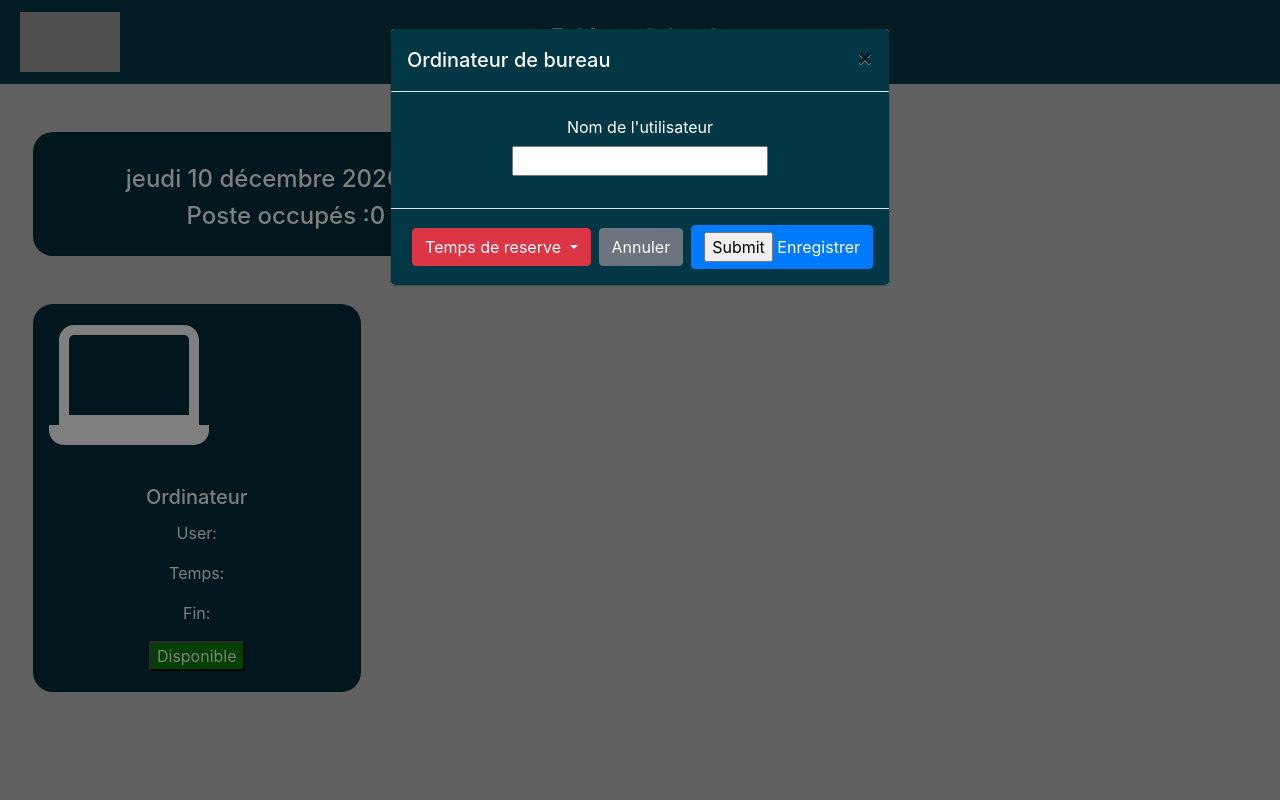
After one commit to MEGARISSE-Yannick/Cafe404, a PHP site: page /principale.php in a window 1280 px wide, after a click on "Disponible". The commit adds this page. Run offline with PHP 8.4, Linux system fonts and the light colour scheme; grey boxes are pictures that could not be loaded.

Commit message:
Add files via upload

```diff
--- a/javascript.js
+++ b/javascript.js
@@ -1,33 +1,83 @@
+var d = new Date();
+
+setInterval(function () {
+    var date1 = new Date();
+    let dateLocale = date1.toLocaleString('fr-FR', {
+        weekday: 'long',
+        year: 'numeric',
+        month: 'long',
+        day: 'numeric',
+        hour: 'numeric',
+        minute: 'numeric',
+    });
+
+    document.getElementById('p1').innerHTML = dateLocale;
+}, 1000)
 
 
-setInterval(function(){
-    var d = new Date();
-    var h = d.toLocaleTimeString();
-    console.log(d.toLocaleTimeString());
-    document.getElementById("date").innerHTML=h;
-},1000)
-
-function myFunction() {
-    document.getElementById("situation").innerHTML="Indisponible";
-    document.getElementById("utilisation").innerHTML="Indisponible j'usque ";
-}
 function couleur() {
-    var element =  document.getElementById("situation");
-    element.classList.remove("bouton");
-    var element =  document.getElementById("situation");
-    element.classList.add("indisponible");
+    var element = document.getElementById("situation");
+    element.classList.remove("bouton_disponile"); //couleur du bouton vert en rouge change le css + modifie le txt
+    var element = document.getElementById("situation");
+    element.classList.add("bouton_indisponible");
+    document.getElementById("situation").innerHTML = "Indisponible ";
+    var nom_utilisateur = document.getElementById("name").value;
+    console.log(nom_utilisateur);
+    document.getElementById("name_U").innerHTML = document.getElementById("name").value;
 
 }
 
 function defaut() {
-    var element =  document.getElementById("situation");
-    element.classList.add("bouton");
-    var element =  document.getElementById("situation");
-    element.classList.remove("indisponible");
+
+    var element = document.getElementById("situation");
+    element.classList.remove("bouton_indisponible");
+    document.getElementById("situation").innerHTML = "Disponible";
+    document.getElementById("utilisation").innerHTML = "Réserver un Ordinateur ";
+    var element = document.getElementById("situation");
+    element.classList.add("bouton_disponible");
 }
 
-    function myFunctiondefaut() {
 
-    document.getElementById("situation").innerHTML="Disponible";
-    document.getElementById("utilisation").innerHTML="Reserver un Ordinateur ";
+var temps_recup = 0;
+function set_time(temps) {
+    var ladate = new Date()
+    if (temps === '10') {
+        document.getElementById("timer").innerHTML = 10+"min";
+        ladate.setMinutes(ladate.getMinutes() + 10);
+        document.getElementById('timer_fin').innerHTML = ladate.getHours()+ ":" + ladate.getMinutes();
+
+    }
+    else if (temps === '20') {
+        document.getElementById("timer").innerHTML = 20+"min";
+        ladate.setMinutes(ladate.getMinutes() + 20);
+        document.getElementById('timer_fin').innerHTML = ladate.getHours()+ ":" + ladate.getMinutes();
+
+    }
+    else if (temps === '30') {
+        document.getElementById("timer").innerHTML = 30+"min";
+        ladate.setMinutes(ladate.getMinutes() + 30);
+        document.getElementById('timer_fin').innerHTML = ladate.getHours()+ ":" + ladate.getMinutes();
+
+    } else if (temps === '60') {
+        document.getElementById("timer").innerHTML = 1+"H";
+        ladate.setHours(ladate.getHours() + 1);
+        document.getElementById('timer_fin').innerHTML = ladate.getHours()+ ":" + ladate.getMinutes();
+
+    } else if (temps === '120') {
+        document.getElementById("timer").innerHTML = 2+"H";
+        ladate.setHours(ladate.getHours() + 2);
+        document.getElementById('timer_fin').innerHTML = ladate.getHours()+ ":" + ladate.getMinutes();
+
+    } else if (temps === '180') {
+        document.getElementById("timer").innerHTML = 3+"H";
+        ladate.setHours(ladate.getHours() + 3);
+        document.getElementById('timer_fin').innerHTML = ladate.getHours()+ ":" + ladate.getMinutes();
+
+    }
+    temps_recup = temps;
 }
+
+
+//recuperer le temps a partir du moment ou on click sur enregister
+//en suite y ajouter le temps choisi ;10min; 20min ;1h ;2h; etc...
+//afficher un compte a rebours a coter du temps
--- /dev/null
+++ b/principale.php
@@ -0,0 +1,129 @@
+<!DOCTYPE html>
+<html lang="fr">
+
+<head>
+    <meta charset="UTF-8">
+    <meta name="viewport" content="width=device-width, initial-scale=1.0">
+    <script src="javascript.js"></script>
+    <!-- CSS -->
+    <link rel="stylesheet" href="https://cdn.jsdelivr.net/npm/bootstrap@4.5.3/dist/css/bootstrap.min.css" integrity="sha384-TX8t27EcRE3e/ihU7zmQxVncDAy5uIKz4rEkgIXeMed4M0jlfIDPvg6uqKI2xXr2" crossorigin="anonymous">
+    <link rel="stylesheet" href="tdb.css">
+    <!-- jQuery and JS bundle w/ Popper.js -->
+    <script src="https://code.jquery.com/jquery-3.5.1.slim.min.js" integrity="sha384-DfXdz2htPH0lsSSs5nCTpuj/zy4C+OGpamoFVy38MVBnE+IbbVYUew+OrCXaRkfj" crossorigin="anonymous"></script>
+    <script src="https://cdn.jsdelivr.net/npm/bootstrap@4.5.3/dist/js/bootstrap.bundle.min.js" integrity="sha384-ho+j7jyWK8fNQe+A12Hb8AhRq26LrZ/JpcUGGOn+Y7RsweNrtN/tE3MoK7ZeZDyx" crossorigin="anonymous"></script>
+    <!--Police-->
+    <link rel="preconnect" href="https://fonts.gstatic.com">
+    <link href="https://fonts.googleapis.com/css2?family=Paytone+One&display=swap" rel="stylesheet">
+
+    <link rel="preconnect" href="https://fonts.gstatic.com">
+    <link href="https://fonts.googleapis.com/css2?family=Rubik&display=swap" rel="stylesheet">
+    <title>Tableau de bord</title>
+</head>
+
+<body>
+
+
+    <nav class="navbar">
+        <img class="m-1" src="https://zupimages.net/up/20/45/i2fx.png" alt="" width="100" height="60" />
+        <div class="row">
+            <p class="navbar-brand text-light text-center" href="#">
+                Tableau de bord
+            </p>
+
+        </div>
+        <div class="col-1"></div>
+        </div>
+
+    </nav>
+
+    <div class="row text-center">
+        <div class=" card col-5 ml-5 mt-5">
+            <p class="mt-3">
+                <h4 id="p1">00:00</h4>
+                <h4>Poste occupés :<a id="pc_occupé">0</a> /12 </h4>
+            </p>
+        </div>
+        <div class="col-6"></div>
+    </div>
+
+
+    <div class="row">
+        <div class="card col-3 d-flex text-center m-5 " style="width: 18rem;">
+
+            <svg width="10em" height="10em" viewBox="0 0 16 16" class="bi bi-laptop -center" fill="currentColor" xmlns="http://www.w3.org/2000/svg">
+                <path fill-rule="evenodd" d="M13.5 3h-11a.5.5 0 0 0-.5.5V11h12V3.5a.5.5 0 0 0-.5-.5zm-11-1A1.5 1.5 0 0 0 1 3.5V12h14V3.5A1.5 1.5 0 0 0 13.5 2h-11z" />
+                <path d="M0 12h16v.5a1.5 1.5 0 0 1-1.5 1.5h-13A1.5 1.5 0 0 1 0 12.5V12z" />
+            </svg>
+
+            <div class="card-body">
+                <h5 class="card-title">Ordinateur</h5>
+                <p>User: <a id="name_U"></a></p>
+                <p>Temps:<a id="timer"></a></p>
+                <p>Fin:<a id="timer_fin"></a></p>
+
+                <button type="button" class="bouton_disponible" data-toggle="modal" data-target="#exampleModal" data-whatever="@mdo" id="situation">Disponible</button>
+
+                <div class="modal fade" id="exampleModal" tabindex="-1" aria-labelledby="exampleModalLabel" aria-hidden="true">
+                    <div class="modal-dialog">
+                        <div class="modal-content">
+                            <div class="modal-header clr">
+                                <h5 class="modal-title" id="exampleModalLabel">Ordinateur de bureau </h5>
+                                <button type="button" class="close" data-dismiss="modal" aria-label="Close">
+                                    <span aria-hidden="true">&times;</span>
+                                </button>
+                            </div>
+                            <div class="modal-body clr">
+                                <div class="form-group">
+                                    <label for="recipient-name" class="col-form-label">Nom de
+                                        l'utilisateur</label>
+                                    <form method="post">
+                                        <input type="text" name="nom">
+                                </div>
+                            </div>
+                            <div class="modal-footer clr">
+                                <div class="btn-group">
+                                    <button type="button" class="btn btn-danger dropdown-toggle" data-toggle="dropdown" aria-haspopup="true" aria-expanded="false">
+                                        Temps de reserve
+                                    </button>
+                                    <div class="dropdown-menu">
+                                        <a class="dropdown-item" id="time" onclick="set_time('10')" href="#">10min</a>
+                                        <a class="dropdown-item" id="time" onclick="set_time('20')" href="#">20min</a>
+                                        <a class="dropdown-item" id="time" onclick="set_time('30')" href="#">30min</a>
+                                        <a class="dropdown-item" id="time" onclick="set_time('60')" href="#">1H</a>
+                                        <a class="dropdown-item" id="time" onclick="set_time('120')" href="#">2H</a>
+                                        <a class="dropdown-item" id="time" onclick="set_time('180')" href="#">3H</a>
+                                        <div class="dropdown-divider"></div>
+                                    </div>
+                                </div>
+                                <button type="button" class="btn btn-secondary" data-dismiss="modal" onclick="defaut();">Annuler</button>
+                                <button type="button" class="btn btn-primary" onclick="couleur();" data-dismiss="modal" action="submit">                                        <input type="submit">
+Enregistrer</button>
+                                </form>
+
+                            </div>
+                        </div>
+
+                        </form>
+                    </div>
+                </div>
+            </div>
+        </div>
+    </div>
+    </div>
+
+    </div>
+
+    <?php
+
+    if (isset($_POST['nom'])) {
+        $bdd = new PDO('mysql:host=localhost;dbname=cafe404;charset=utf8', 'admin', 'Simpl@n974', array(PDO::ATTR_ERRMODE => PDO::ERRMODE_EXCEPTION));
+        $reponse = $bdd->query('SELECT * FROM test');
+
+        $requete = 'INSERT INTO test VALUES("' . $_POST['nom'] . '")';
+        $resultat = $bdd->query($requete);
+    }
+
+    ?>
+</body>
+
+</html>
--- /dev/null
+++ b/tdb.css
@@ -0,0 +1,25 @@
+body {
+    background-color: silver;
+}
+
+.card{
+    background-color:#012f3a;
+    border-radius: 20px;
+    color: white;
+}
+.navbar {
+    background-color: #023846;
+    font-family: 'Paytone One', sans-serif;
+}
+.clr {
+    background-color: #023846;
+}
+.bouton_disponible{
+    background-color: green;
+    color: rgb(255, 255, 255);
+}
+.bouton_indisponible{
+    background-color: red;
+    color: rgb(255, 255, 255);
+
+}
```
Also changed, not shown: config.php (added, +17 -0 lines), login.php (added, +61 -0 lines), style.css (+51 -6 lines), verification.php (added, +45 -0 lines).
